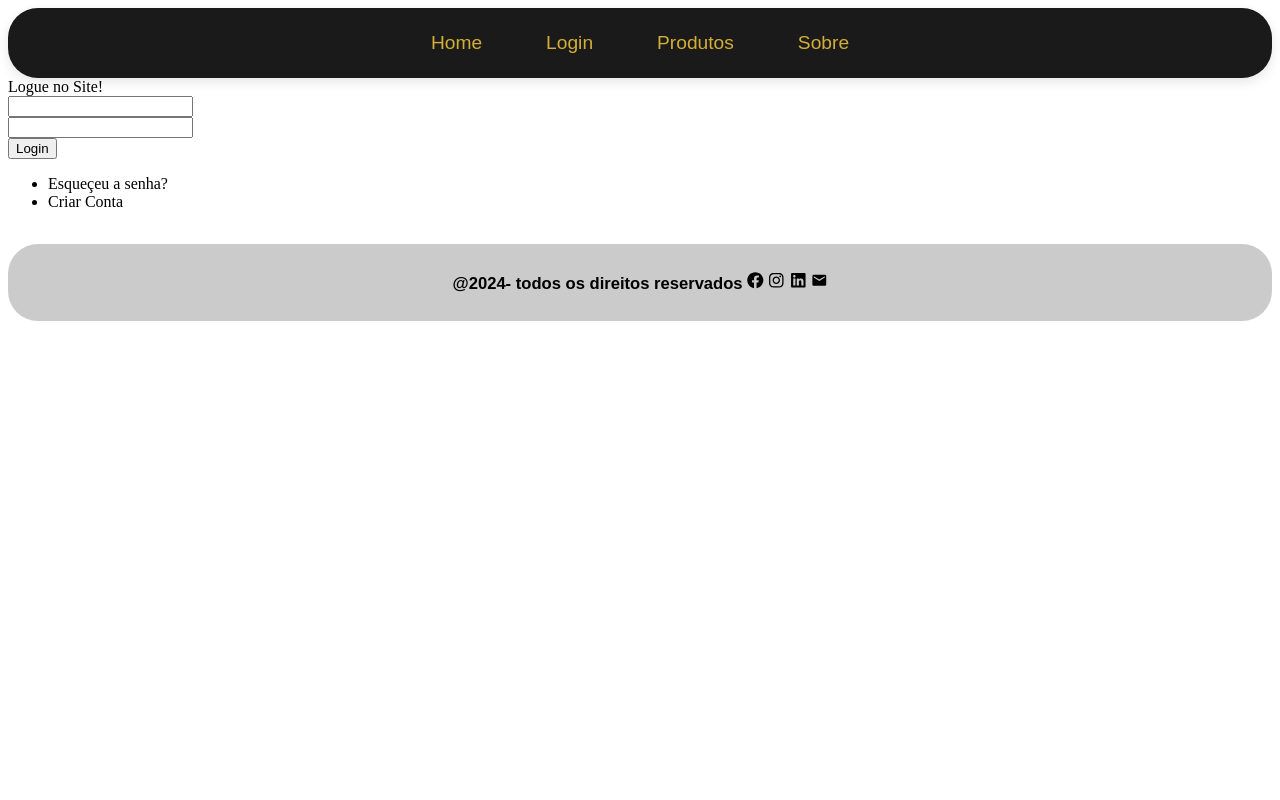
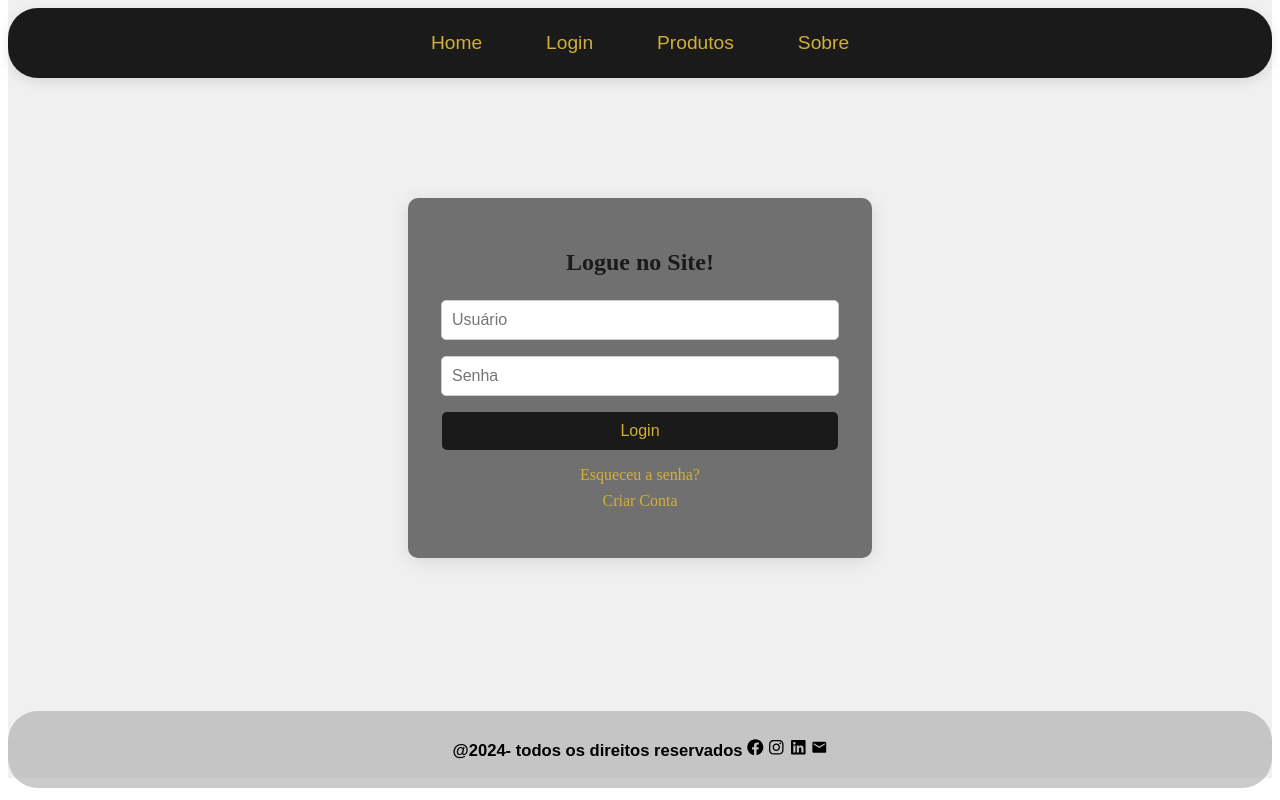
Before and after one commit to tech4alliance/Cp5-Front-Web, a React (Vite) app: page /login in a window 1280 px wide. Built offline with nearby package versions, Linux system fonts and the light colour scheme; data requests are answered from the project's data file.

Commit message:
Estilizando pagina de Login

```diff
--- a/src/css/LoginStyle.jsx
+++ b/src/css/LoginStyle.jsx
@@ -0,0 +1,80 @@
+import styled from 'styled-components';
+
+const primaryColor = '#1a1a1a';
+const accentColor = '#d4af37';
+const secondaryColor = '#f0f0f0';
+const buttonColor = '#1f1f1f';
+const buttonHoverColor = '#b8860b';
+
+export const Container = styled.section`
+  display: flex;
+  margin-top:-100px;
+  margin-bottom:-100px;
+  align-items: center;
+  justify-content: center;
+  height: 100vh;
+  background-color: #f0f0f0; /* Cor de fundo clara */
+`;
+
+export const LoginCard = styled.div`
+  background-color: rgb(112, 112, 112);
+  border-radius: 10px;
+  box-shadow: 0 4px 20px rgba(0, 0, 0, 0.1);
+  padding: 2rem;
+  width: 400px; /* Largura do card */
+  text-align: center;
+`;
+
+export const Title = styled.h2`
+  margin-bottom: 1.5rem;
+  color: ${primaryColor};
+`;
+
+export const InputContainer = styled.div`
+  margin-bottom: 1rem;
+`;
+
+export const Input = styled.input`
+  width: 94%;
+  padding: 10px;
+  border: 1px solid #ccc;
+  border-radius: 5px;
+  font-size: 1rem;
+`;
+
+export const Button = styled.button`
+  width: 99%;
+  padding: 10px;
+  background-color: ${primaryColor};
+  color: ${accentColor};
+  border: none;
+  border-radius: 5px;
+  font-size: 1rem;
+  cursor: pointer;
+  transition: background-color 0.3s;
+
+  &:hover {
+    background-color: ${buttonHoverColor};
+    color:${primaryColor};
+  }
+`;
+
+export const Utilities = styled.ul`
+  list-style-type: none;
+  padding: 0;
+  margin-top: 1rem;
+
+  li {
+    margin: 0.5rem 0;
+  }
+
+  .utility-text {
+    color: ${accentColor};
+    cursor: pointer;
+    transition: color 0.3s;
+
+    &:hover {
+      color: ${buttonHoverColor};
+    }
+  }
+`;
--- a/src/routes/Login.jsx
+++ b/src/routes/Login.jsx
@@ -1,96 +1,77 @@
-import { useRef, useState, useEffect} from "react"
-import {useNavigate, Link} from "react-router-dom"
+import React, { useRef, useState, useEffect } from "react";
+import { useNavigate } from "react-router-dom";
+import {
+  Container,
+  LoginCard,
+  Title,
+  InputContainer,
+  Input,
+  Button,
+  Utilities
+} from '../css/LoginStyle';
 
-const Login=()=>{
-
+const Login = () => {
   const usuario = useRef();
   const senha = useRef();
-
-    const[usuarios, setUsuarios]= useState([]);
-
+  const [usuarios, setUsuarios] = useState([]);
   const navigate = useNavigate();
 
-    function validade(){
-        for(let i=0; i < usuarios.length; i++){
-            if(
-                usuarios[i].usuario == usuario.current.value &&
-                usuarios[i].senha == senha.current.value
-            ){
+  const validade = () => {
+    for (let i = 0; i < usuarios.length; i++) {
+      if (
+        usuarios[i].usuario === usuario.current.value &&
+        usuarios[i].senha === senha.current.value
+      ) {
         return true;
       }
     }
-    }
+    return false;
+  };
 
-    const handleSubmit=(e)=>{
+  const handleSubmit = (e) => {
     e.preventDefault();
 
-        if(validade()){
+    if (validade()) {
+      const token =
+        Math.random().toString(16).substring(2) +
+        Math.random().toString(16).substring(2);
+      sessionStorage.setItem("usuario", usuario.current.value);
+      sessionStorage.setItem("senha", token);
+      navigate("/cadastrarprodutos");
+      alert("Login Efetuado!");
+    } else {
+      alert("Usuário/Senha inválidos");
+    }
+  };
 
-            let token=
-                Math.random().toString(16).substring(2)+
-                Math.random().toString(16).substring(2)
-                sessionStorage.setItem("usuario",usuario.current.value);
-                sessionStorage.setItem("senha",token)
-                navigate("/cadastrarprodutos")
-                alert("Login Efetuado!")
+  useEffect(() => {
+    fetch("http://localhost:5000/usuarios/")
+      .then((res) => res.json())
+      .then((res) => {
+        setUsuarios(res);
+      });
+  }, []);
 
+  return (
+    <Container>
+      <LoginCard>
+        <Title>Logue no Site!</Title>
+        <form className="login-form" onSubmit={handleSubmit}>
+          <InputContainer>
+            <Input type="text" placeholder="Usuário" ref={usuario} />
+          </InputContainer>
+          <InputContainer>
+            <Input type="password" placeholder="Senha" ref={senha} />
+          </InputContainer>
+          <Button type="submit">Login</Button>
+        </form>
+        <Utilities>
+          <li className="utility-text">Esqueceu a senha?</li>
+          <li className="utility-text">Criar Conta</li>
+        </Utilities>
+      </LoginCard>
+    </Container>
+  );
+};
 
-        }
-        else{
-                alert("usuario/senha inválidos")
-        }
-     }
-
-     useEffect(()=>{
-        //vai na api e tras os dados via url
-        fetch("http://localhost:5000/usuarios/")
-        //promise
-        .then((res)=>{
-            return res.json();
-        })
-        //receber as alterações
-        .then((res)=>{
-            setUsuarios(res)
-        })
-        //retorna um array vazio
-     },[])
-
-
-    return(
-        <section className="container">
-            <div className="container-login">
-                <div className="login">
-
-                    <form className="login-form" onSubmit={handleSubmit}>
-                        <span className="titulo-login">Logue no Site!</span>
-
-                        <div className="w-input">
-                            <input type="text" className="input-form" id="usuario" ref={usuario}/>
-                        </div>
-
-                        <div className="w-input">
-                            <input type="password" className="input-form" id="senha" ref={senha}/>
-                        </div>
-
-
-                        <div className="login-btn">
-                            <button type="submit" className="login-form-btn">Login</button>
-                        </div>
-
-                        <ul className="utilidades">
-                            <li>
-                                <span className="text1">Esqueçeu a senha?</span>
-                            </li>
-                            <li>
-                                <span className="text1">Criar Conta</span>
-                            </li>
-                        </ul>
-                    </form>
-                </div>
-            </div>
-
-        </section>
-    )
-    }
-
-export default Login
+export default Login;
```
Lines whose indentation alone changed are shown as unchanged.
